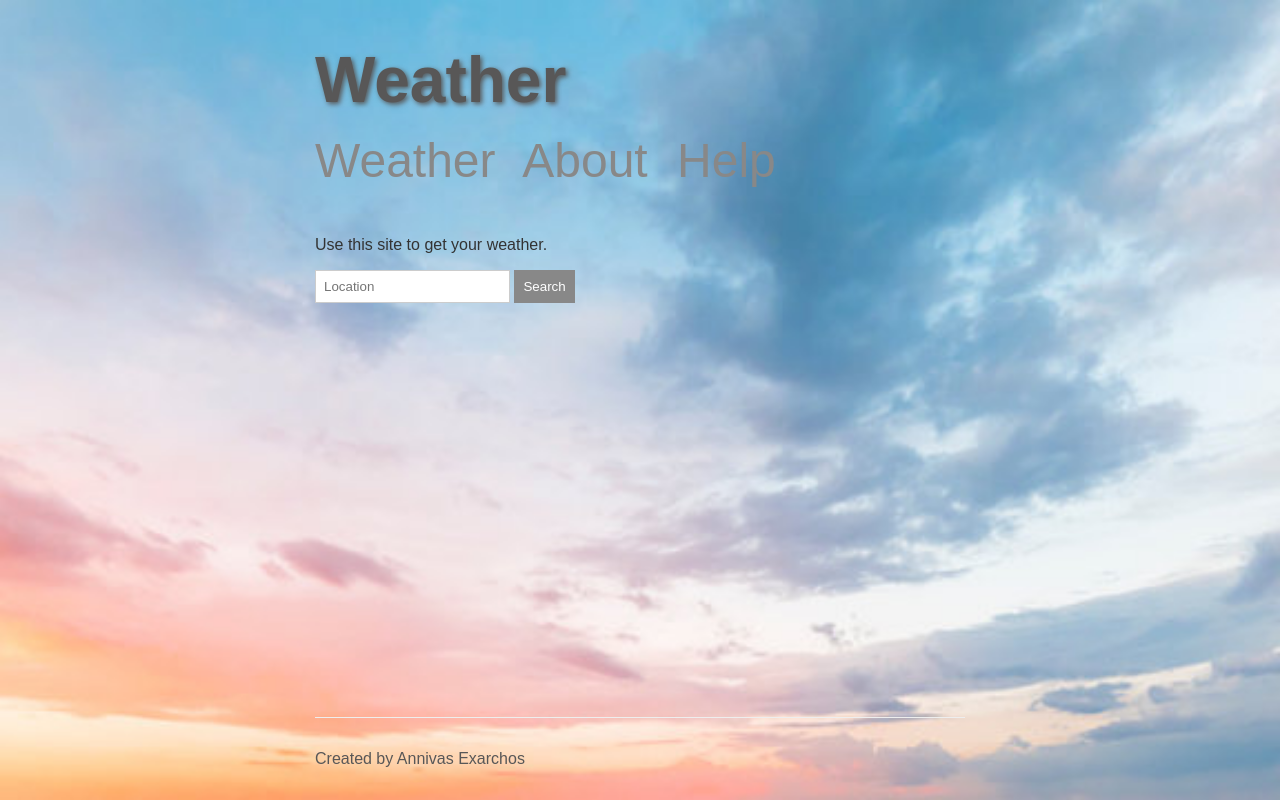
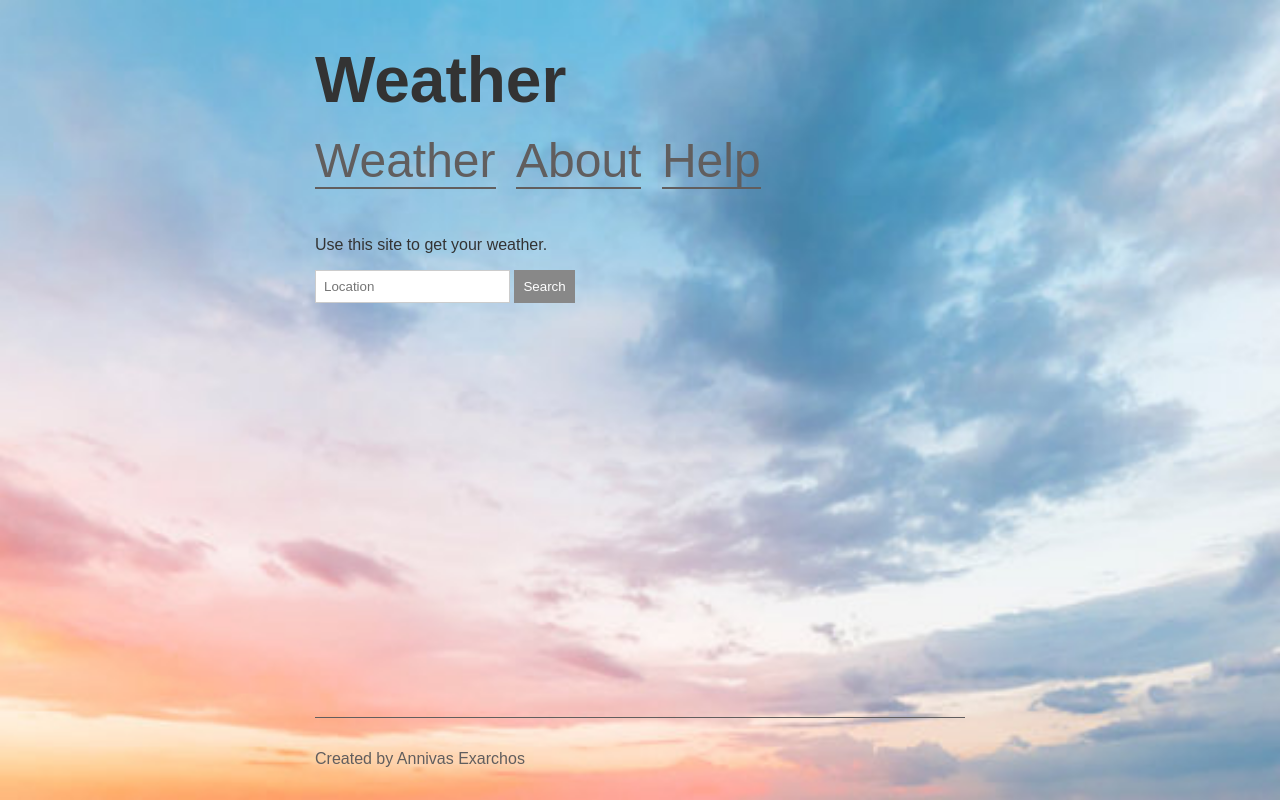
Before and after one commit to annivas/node-weather-app, a Node server app: page / in a window 1280 px wide. Run offline with Node 20, Linux system fonts and the light colour scheme; some libraries are stand-ins or nearby versions.

Commit message:
styling changes3

```diff
--- a/public/css/styles.css
+++ b/public/css/styles.css
@@ -20,8 +20,8 @@ body {
 }
 
 footer {
-    color: #585757;
-    border-top: 1px solid #eeeeee;
+    color: #615e5e;
+    border-top: 1px solid #615e5e;
     margin-top: 16px;
     padding: 16px 0;
 }
@@ -29,20 +29,20 @@ footer {
 header {
     margin-top: 16px;
     margin-bottom: 48px;
-    color: #585757;
-    font-size: 48px;
 }
 
 h1 {
     font-size: 64px;
     margin-bottom: 16px;
-    text-shadow: 2px 2px 5px;
 }
 
 header a {
-    color: #888888;
+    color: #615e5e;
     margin-right: 16px;
     text-decoration: none;
+    font-size: 48px;
+    border-bottom: 2px solid #615e5e;
+    margin-bottom: 16px;
 }
 
 .portrait  {
```
